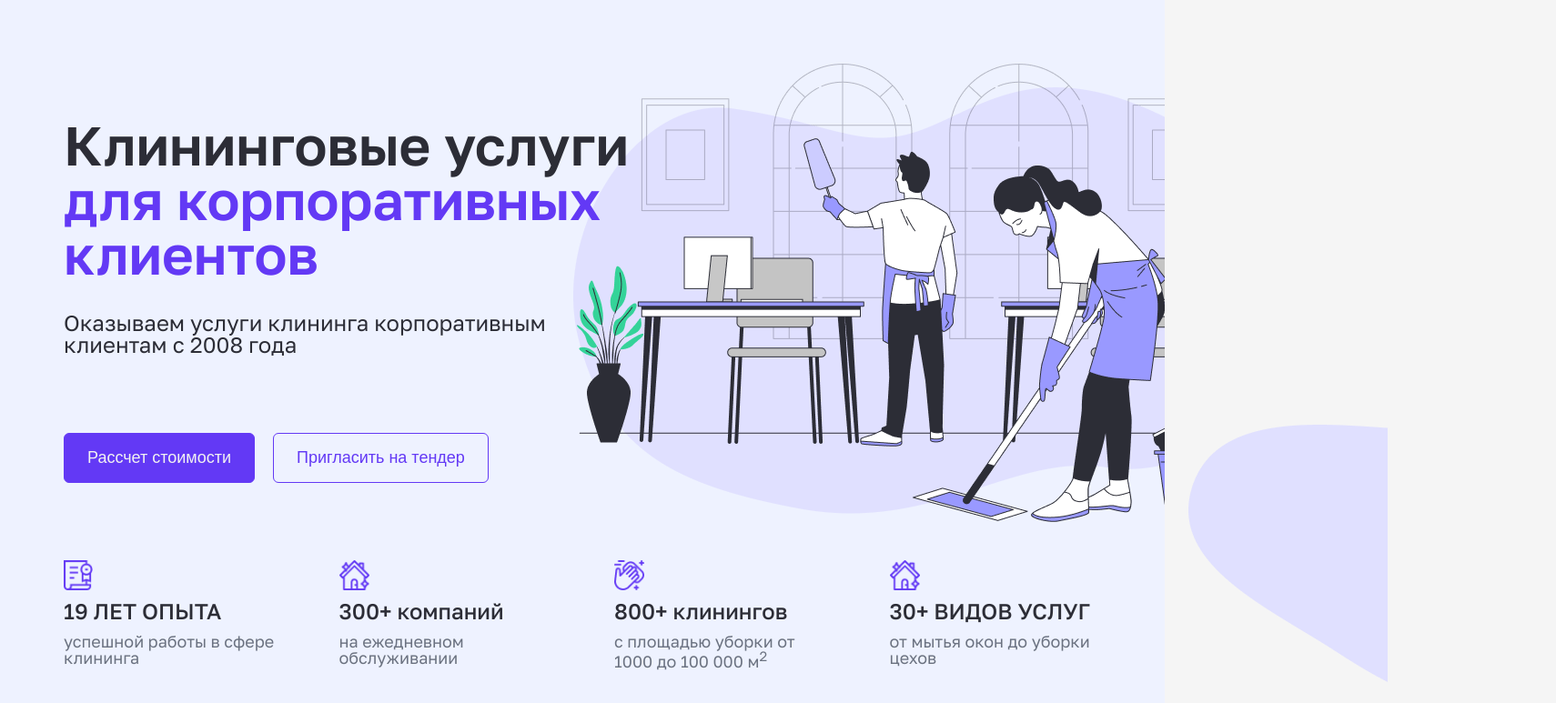
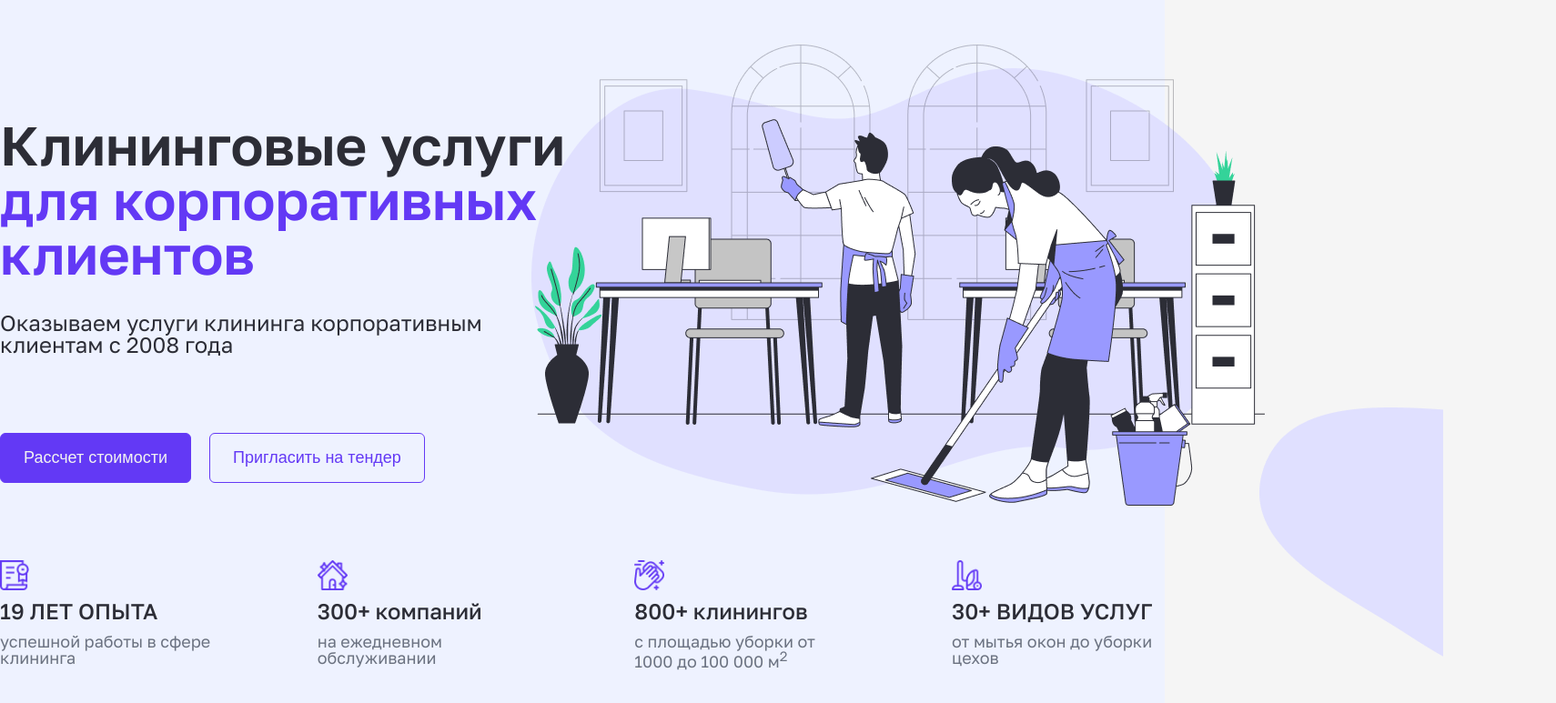
Before and after one commit to randomu3/City-service, a website built with webpack: page src/pages/index.html in a window 1280 px wide. Shown: the top 773 px of the page at 91% size, 1710 px wide, since content can reach past the window. Built offline with nearby package versions, Linux system fonts and the light colour scheme.

Commit message:
fixed width of vectors

```diff
--- a/src/pages/index.html
+++ b/src/pages/index.html
@@ -18,6 +18,7 @@
             <p class="service__subtitle text_black--md">
               Оказываем услуги клининга корпоративным клиентам с 2008 года
             </p>
+            <img class="service__background" src="../images/background/img-min.png" alt=""/>
           </header>
           <div class="service__actions">
             <button
@@ -39,7 +40,9 @@
                 alt=""
               />
               <div class="service__item--wrapper">
-              <h3 class="service__item--title text_black--md">19 ЛЕТ ОПЫТА</h3>
+                <h3 class="service__item--title text_black--md">
+                  19 ЛЕТ ОПЫТА
+                </h3>
                 <p class="service__item--subtitle text_grey--sm">
                   успешной работы в сфере клининга
                 </p>
@@ -52,7 +55,9 @@
                 alt=""
               />
               <div class="service__item--wrapper">
-              <h3 class="service__item--title text_black--md">300+ компаний</h3>
+                <h3 class="service__item--title text_black--md">
+                  300+ компаний
+                </h3>
                 <p class="service__item--subtitle text_grey--sm">
                   на ежедневном обслуживании
                 </p>
@@ -76,7 +81,7 @@
             <div class="service__item">
               <img
                 class="service__item--pic"
-              src="../images/logos/g15-min.png"
+                src="../images/logos/g501-min.png"
                 alt=""
               />
               <div class="service__item--wrapper">
@@ -478,6 +483,5 @@
         >
       </div>
     </footer>
-
   </body>
 </html>
--- a/src/scss/common/extends.scss
+++ b/src/scss/common/extends.scss
@@ -12,15 +12,15 @@
 //   }
 
 %extend-button {
-    border-radius: 6px;
-    padding: 16px 25px;
-    border: 1px solid $purple;
+  border-radius: 6px;
+  padding: 16px 25px;
+  border: 1px solid $purple;
 }
 
 %extend-transparent-button-hover {
   &:hover {
     background: $lightPurple;
-    transition: all 0.3s ease-in;
+    transition: 0.6s ease;
     color: $white;
     border-radius: 1px solid $lightPurple 6px;
   }
--- a/src/scss/components/services/services.scss
+++ b/src/scss/components/services/services.scss
@@ -1,33 +1,41 @@
 .service {
   background-color: $lightBlue;
-  max-width: 100%;
-  height: 780px;
+  width: 100%;
   justify-content: center;
   @include flexbox;
 
-  &__content, &__header, &__actions, &__description {
+  &__background {
+    position: absolute;
+    right: -110px;
+    top: -80px;
+    z-index: 1;
+  }
+
+  &__content,
+  &__header,
+  &__actions,
+  &__description {
     @include flexbox;
   }
 
   &__content {
-    padding: 129px 70px 0;
+    padding: 129px 0 70px;
     width: $content-width;
     flex-direction: column;
     gap: 85px;
-    background-image: url(../images/background/img-min.png);
-    background-repeat: no-repeat;
-    background-position: 630px 70px;
     position: relative;
   }
 
   &__header {
     flex-direction: column;
     gap: 34px;
+    position: relative;
   }
 
   &__title {
     max-width: 655px;
     font-weight: 600;
+    z-index: 2;
 
     &--highlight {
       color: $purple; // Используйте соответствующий цвет
@@ -46,7 +54,8 @@
     @extend %extend-button;
     font-weight: 500;
 
-    &--primary, &--secondary {
+    &--primary,
+    &--secondary {
       cursor: pointer;
     }
 
@@ -55,7 +64,7 @@
 
       &:hover {
         background: $lightPurple;
-        transition: all 0.3s linear;
+        transition: 0.6s ease;
         border-radius: 1px solid $lightPurple 6px;
       }
     }
@@ -65,7 +74,7 @@
 
       &:hover {
         background: $lightPurple;
-        transition: all 0.3s ease-in;
+        transition: 0.6s ease;
         color: $white;
         border-radius: 1px solid $lightPurple 6px;
       }
@@ -110,16 +119,16 @@
 
   &__vector--primary {
     @include background-image("../images/vector/Vector-1-min.png");
-    width: 404px;
+    width: 202px;
     height: 303px;
-    @include absolute-position($bottom: 10px, $right: -430px);
+    @include absolute-position($bottom: 55px, $right: -306px);
   }
 
   &__vector--secondary {
     @include background-image("../images/vector/Vector-min.png");
-    width: 331px;
+    width: 229px;
     height: 334px;
-    @include absolute-position($bottom: 270px, $left: -240px);
+    @include absolute-position($bottom: 305px, $left: -308px);
   }
 }
 
```
Lines whose indentation alone changed are shown as unchanged.
